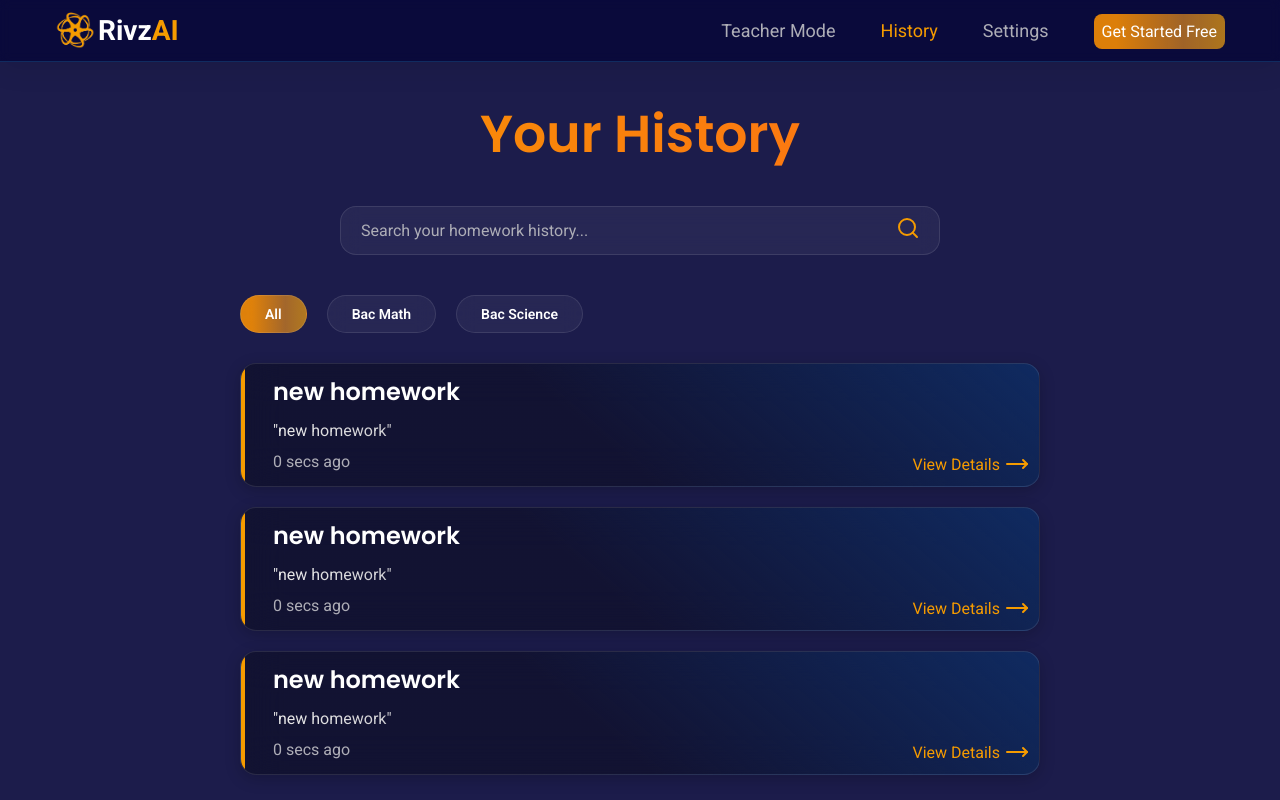
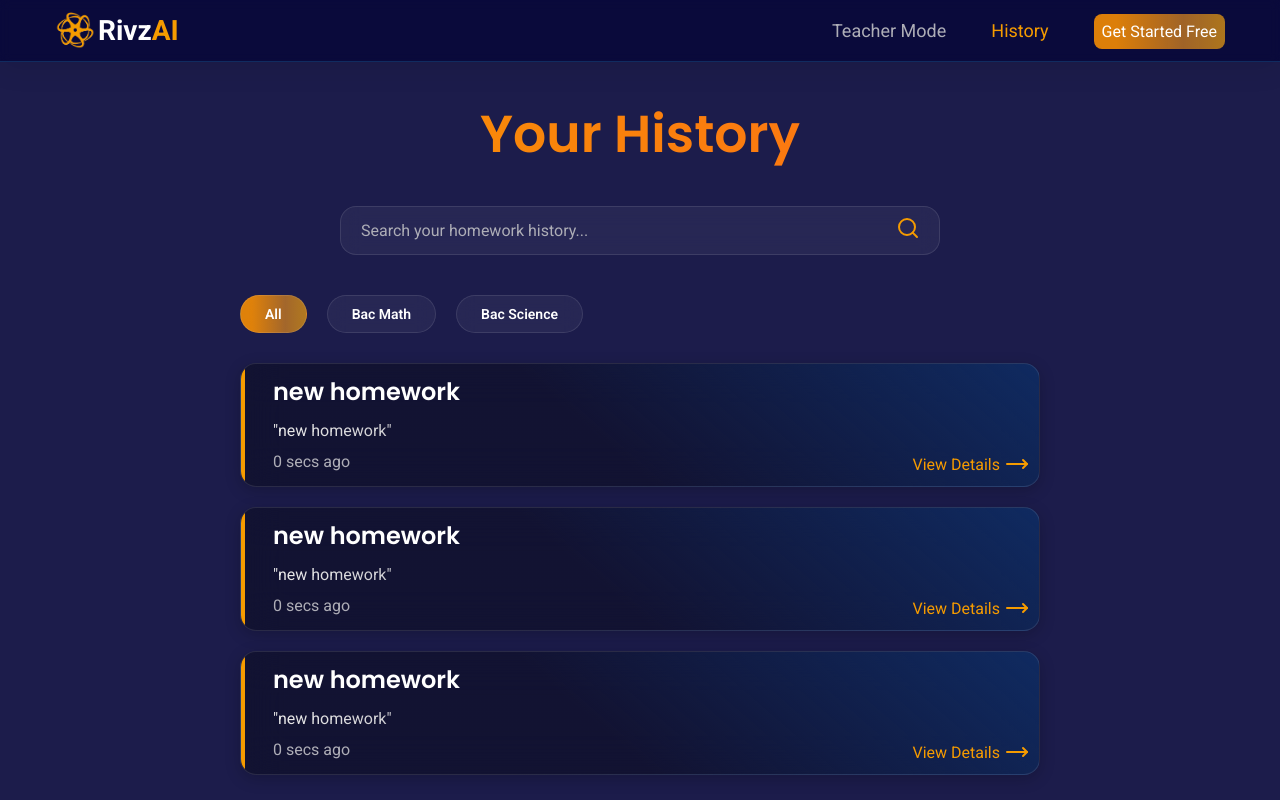
Before and after one commit to alimabrouki/RivzAI, a React (Vite) app: page /history in a window 1280 px wide. Built offline with nearby package versions, Linux system fonts and the light colour scheme.

Commit message:
remove: cancel settings feature

```diff
--- a/src/components/HeaderLinks.jsx
+++ b/src/components/HeaderLinks.jsx
@@ -28,16 +28,12 @@ export const HeaderLinks = () => {
 
           <div className={isOpen ? 'header-links-list-mobile' : 'header-links-list'}>
 
-            <Link className='link' to="/history">
+            <Link className='link' to="/teacher-mode">
               Teacher Mode
             </Link>
 
             <Link to="/history" className='link'>
               History
-            </Link>
-
-            <Link className='link' to="/settings">
-              Settings
             </Link>
 
             <Link to="/sign-up" className='get-started-btn'>
--- a/src/styles/header/Header.css
+++ b/src/styles/header/Header.css
@@ -105,7 +105,7 @@
 
   .mobile-menu {
     position: absolute;
-    height: 270px;
+    height: 220px;
     background: var(--c-mobile-menu);
     backdrop-filter: blur(5px);
     box-shadow: 0 4px 30px rgba(0, 0, 0, 0.1);
```
Also changed, not shown: src/pages/teacher-mode/TeacherMode.jsx (added, +10 -0 lines).
